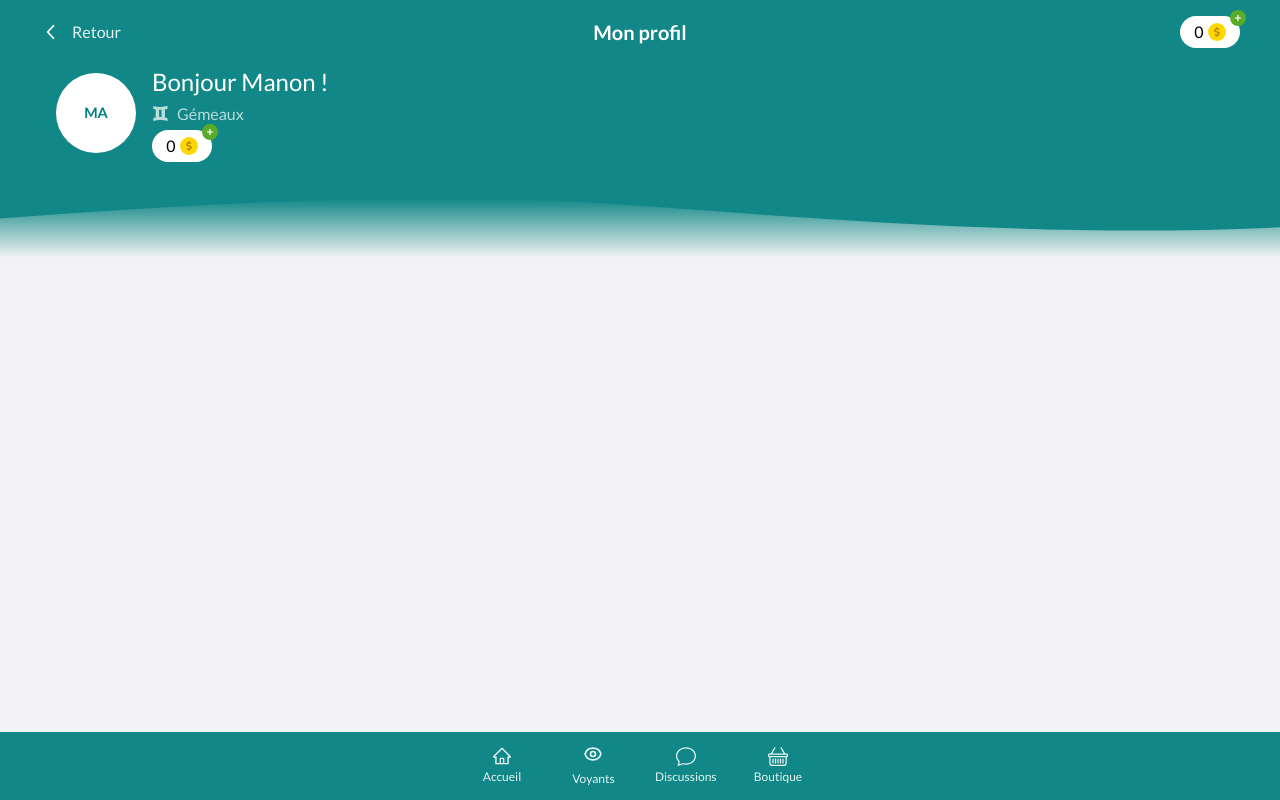
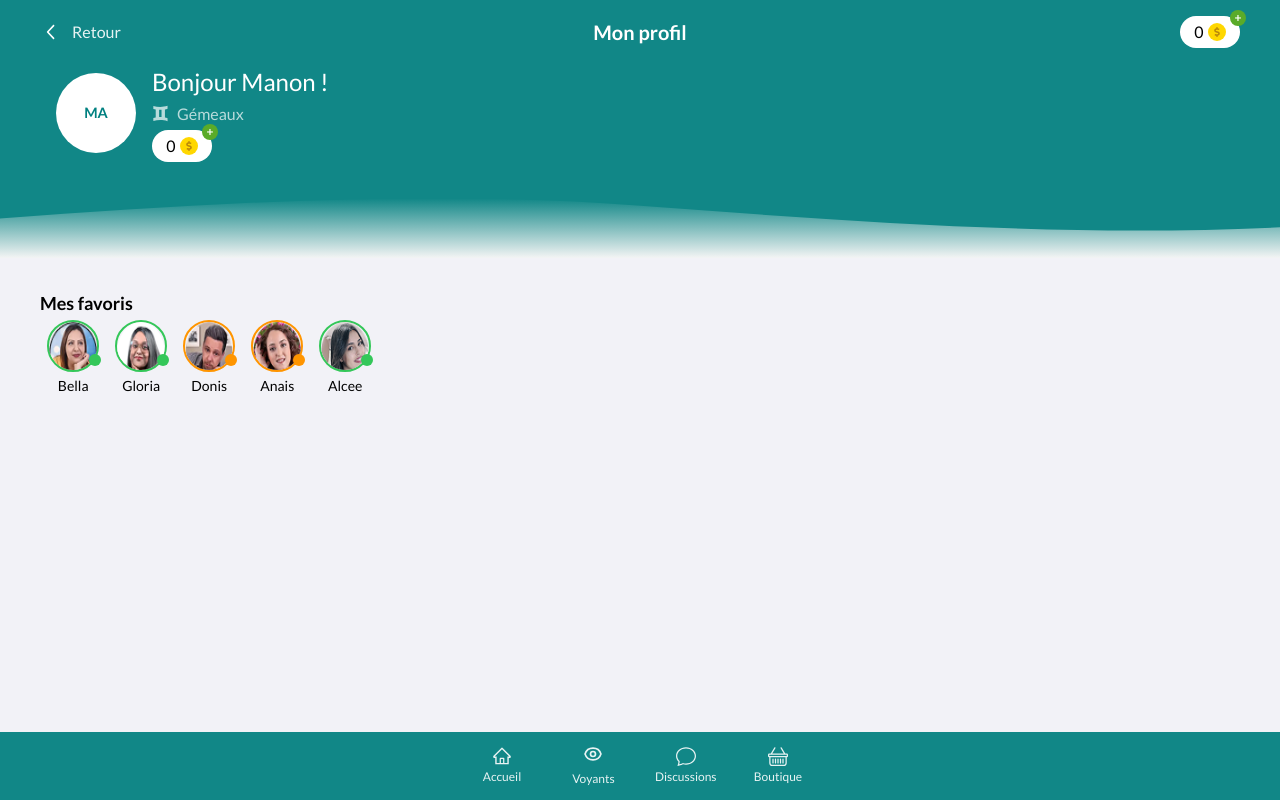
Before and after one commit to BrahimS/profile-page, a Next.js app: page / in a window 1280 px wide. Built offline with nearby package versions, Linux system fonts and the light colour scheme.

Commit message:
feat(components): implement favorites  profiles

```diff
--- /dev/null
+++ b/src/app/components/FavoritesSection/index.tsx
@@ -0,0 +1,56 @@
+'use client';
+
+import Image from 'next/image';
+import {
+	FavoriteAvatar,
+	FavoriteAvatarWrapper,
+	FavoriteItem,
+	FavoriteName,
+	FavoritesCard,
+	FavoritesList,
+	FavoritesTitle,
+	StatusIndicator,
+} from '../../styles';
+
+type Status = 'online' | 'busy';
+
+interface Favorite {
+	id: number;
+	name: string;
+	image: string;
+	status: Status;
+}
+
+const favorites: Favorite[] = [
+	{ id: 1, name: 'Bella', image: '/images/1.png', status: 'online' },
+	{ id: 2, name: 'Gloria', image: '/images/2.png', status: 'online' },
+	{ id: 3, name: 'Donis', image: '/images/3.png', status: 'busy' },
+	{ id: 4, name: 'Anais', image: '/images/4.png', status: 'busy' },
+	{ id: 5, name: 'Alcee', image: '/images/5.png', status: 'online' },
+];
+
+export const FavoritesSection = () => {
+	return (
+		<FavoritesCard>
+			<FavoritesTitle>Mes favoris</FavoritesTitle>
+			<FavoritesList>
+				{favorites.map((favorite) => (
+					<FavoriteItem key={favorite.id}>
+						<FavoriteAvatarWrapper>
+							<FavoriteAvatar status={favorite.status}>
+								<Image
+									src={favorite.image}
+									alt={favorite.name}
+									width={60}
+									height={60}
+								/>
+							</FavoriteAvatar>
+							<StatusIndicator status={favorite.status} />
+						</FavoriteAvatarWrapper>
+						<FavoriteName>{favorite.name}</FavoriteName>
+					</FavoriteItem>
+				))}
+			</FavoritesList>
+		</FavoritesCard>
+	);
+};
--- a/src/app/page.tsx
+++ b/src/app/page.tsx
@@ -2,11 +2,13 @@
 import { Container } from './styles';
 import { Header } from './components/Header';
 import { BottomNavigation } from './components/BottomNavigation';
+import { FavoritesSection } from './components/FavoritesSection';
 
 export default function ProfilePage() {
 	return (
 		<Container>
 			<Header />
+			<FavoritesSection />
 			<BottomNavigation />
 		</Container>
 	);
--- a/src/app/styles.ts
+++ b/src/app/styles.ts
@@ -9,7 +9,12 @@ interface StackProps {
 interface AvatarProps {
   border?: boolean;
 }
-
+interface FavoriteAvatarProps {
+  status?: 'online' | 'busy';
+}
+interface StatusIndicatorProps {
+  status: 'online' | 'busy';
+}
 export const Container = styled.div`
   min-height: 100vh;
   width: 100%;
@@ -213,6 +218,87 @@ export const PointsContainer = styled.div`
     padding: 2px;
   }
 `;
+export const ProfileCardTransparent = styled.div`
+  background-color: transparent !important;
+  border-radius: 1rem;
+  margin: -3rem 1rem 1rem;
+  padding: 1.5rem;
+  position: relative;
+  z-index: 1;
+`;
+export const FavoritesCard = styled(ProfileCardTransparent)`
+  margin-top: 0.5rem;
+  background-color: transparent !important;
+`;
+
+export const FavoritesTitle = styled.h3`
+  font-size: 1.125rem;
+  font-weight: 600;
+  color: ${props => props.theme.colors.text.black};
+  margin: 0;
+`;
+
+export const FavoritesList = styled.div`
+  display: flex;
+  gap: 0.5rem;
+  padding: 0.2rem;
+  overflow-x: auto;
+  scrollbar-width: none;
+  -ms-overflow-style: none;
+  &::-webkit-scrollbar {
+    display: none;
+  }
+`;
+
+export const FavoriteItem = styled.div`
+  display: flex;
+  flex-direction: column;
+  align-items: center;
+  gap: 0.2rem;
+  min-width: 60px;
+`;
+
+export const FavoriteAvatar = styled.div<FavoriteAvatarProps>`
+  width: 52px;
+  height: 52px;
+  border-radius: 50%;
+  border: 2px solid ${props => props.status === 'online' ? props.theme.colors.success.main : props.status === 'busy' ? props.theme.colors.warning.main : props.theme.colors.text.black};
+  overflow: hidden;
+  flex-shrink: 0;
+  position: relative;
+
+  .status-indicator {
+    position: absolute;
+    bottom: 2px;
+    right: 2px;
+    width: 12px;
+    height: 12px;
+    border-radius: 50%;
+    background-color: ${props => props.status === 'online' ? props.theme.colors.success.main : props.status === 'busy' ? props.theme.colors.warning.main : props.theme.colors.text.black};
+    border: 2px solid ${props => props.theme.colors.text.white};
+  }
+`;
+export const FavoriteAvatarWrapper = styled.div`
+  position: relative;
+`;
+
+
+
+
+export const StatusIndicator = styled.div<StatusIndicatorProps>`
+  position: absolute;
+  right: -2px;
+  bottom: 6px;
+  width: 12px;
+  height: 12px;
+  border-radius: 50%;
+  background-color: ${props => props.status === 'online' ? props.theme.colors.success.main : props.theme.colors.warning.main};
+`;
+
+export const FavoriteName = styled.span`
+  font-size: 0.875rem;
+  color: ${props => props.theme.colors.text.black};
+`;
 
 export const BottomNav = styled.nav`
   position: fixed;
```
